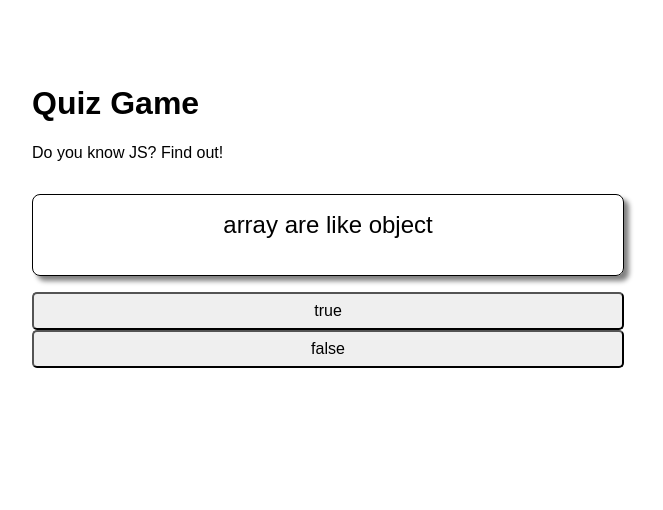
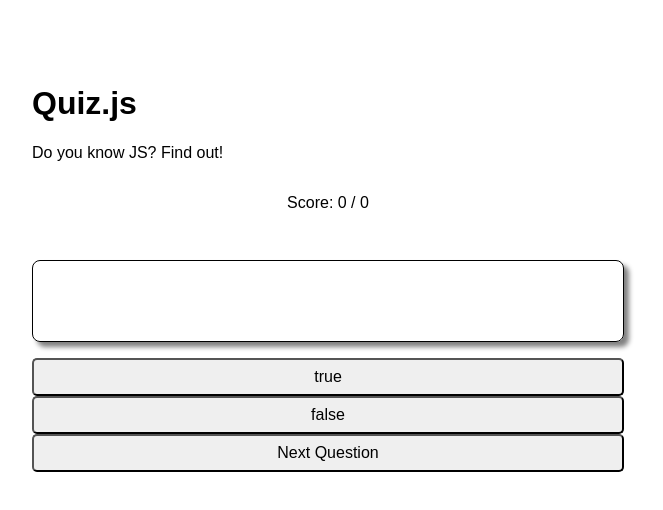
Before and after one commit to samirzjadhav/quiz-game, a plain HTML site: page index.html in a window 1280 px wide. Shown: the whole page, without its empty margins (312-975 px from the left). Drawn offline with Linux system fonts and the light colour scheme.

Commit message:
feat: add new style on index.html

```diff
--- a/index.html
+++ b/index.html
@@ -8,23 +8,22 @@
     <title>Quiz Game</title>
   </head>
   <body>
-    <body data-new-gr-c-s-check-loaded="8.906.0" data-gr-ext-installed="">
     <header>
-        <h1>Quiz Game</h1>
+      <h1>Quiz.js</h1>
       <p>Do you know JS? Find out!</p>
+      <div id="score">
+        Score: <span id="correct">0</span> / <span id="completed">0</span>
+      </div>
     </header>
 
     <main>
       <div id="statement"></div>
-
       <div id="options">
         <button name="true" value="true">true</button>
         <button name="false" value="false">false</button>
       </div>
-
-        <div id="explanation"></div>
+      <div id="explanation" class="hidden"></div>
+      <button id="next-question" name="next-question">Next Question</button>
     </main>
-      <script src="./script.js"></script>
-    </body>
   </body>
 </html>
--- a/style.css
+++ b/style.css
@@ -24,7 +24,8 @@ main {
   margin: 1rem 0px;
   min-height: 2em;
 }
-#explanation {
+#explanation,
+#score {
   padding: 1rem;
   text-align: center;
 }
@@ -44,3 +45,6 @@ button {
 .incorrect {
   background-color: lightpink;
 }
+.hidden {
+  display: none;
+}
```
Lines whose indentation alone changed are shown as unchanged.
